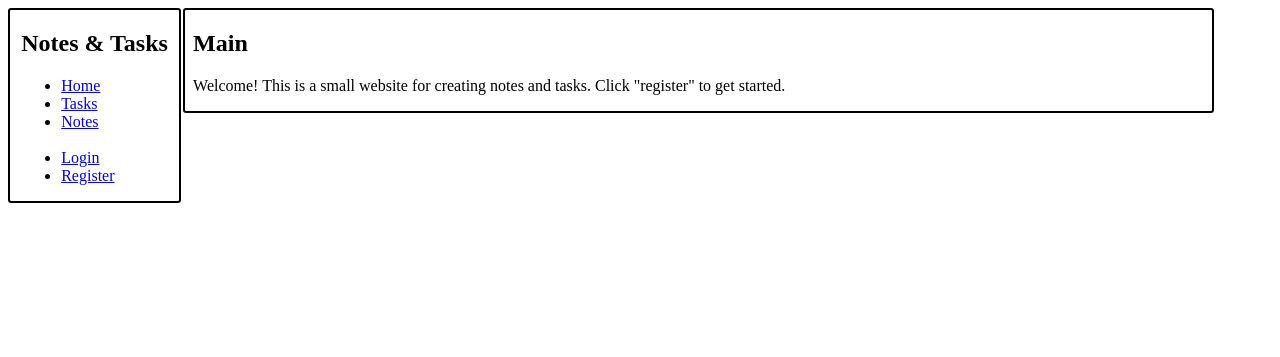
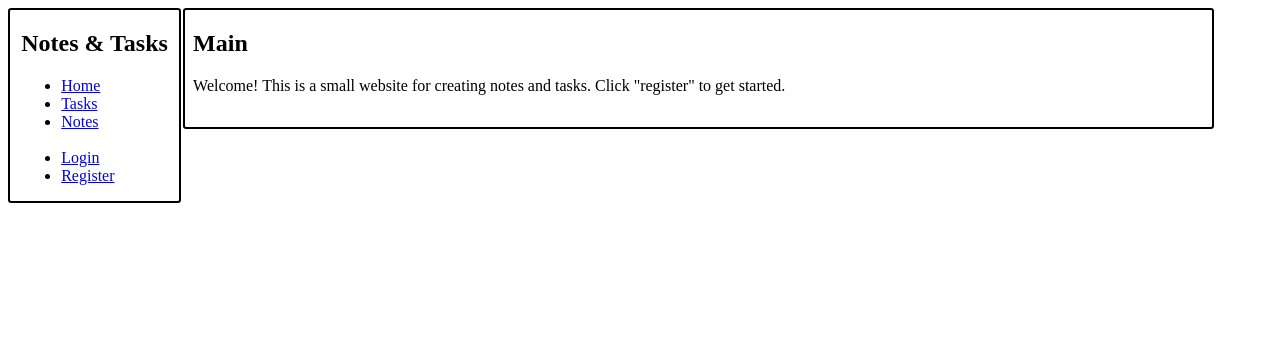
Before and after one commit to dandels/tsoha-notesapp, a Flask app: page /index.html in a window 1280 px wide. Shown: the top 357 px of the page. Run offline with Flask 2, Linux system fonts and the light colour scheme; parts of the project's set-up code (start-up, migrations or seed data) failed here and were passed over.

Commit message:
Add a bit of padding to bottom of content

```diff
--- a/static/style.css
+++ b/static/style.css
@@ -36,6 +36,7 @@ pre {
 
     padding-left: 0.5em;
     padding-right: 0.5em;
+    padding-bottom: 1em;
 
     width: 80%;
 }
```
